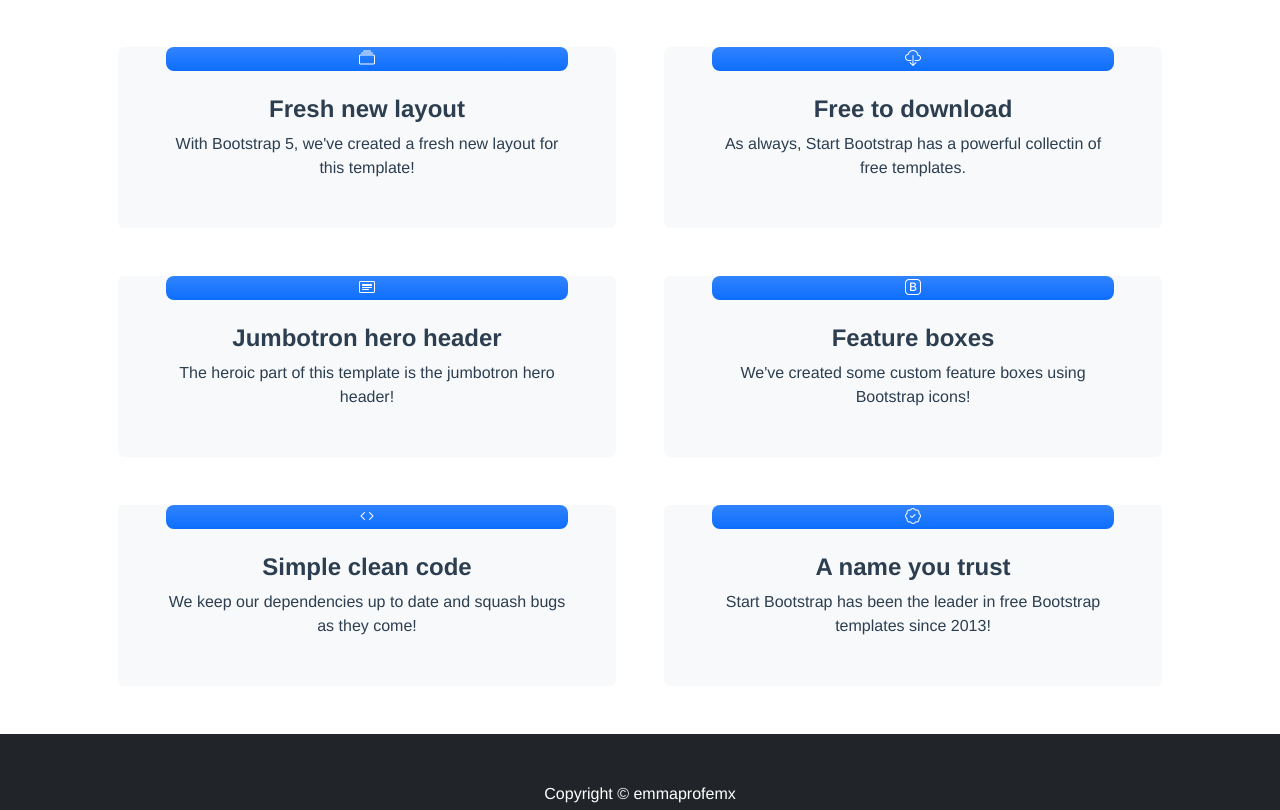
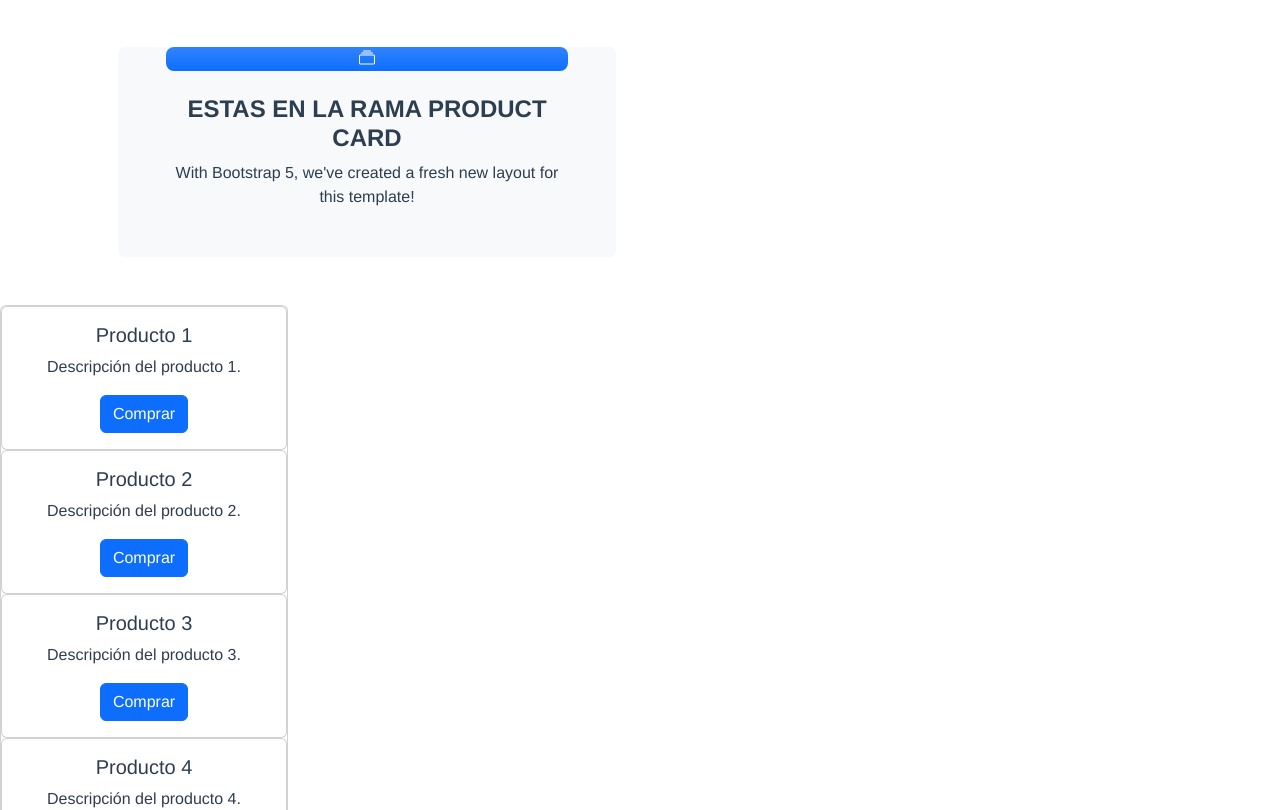
Before and after one commit to emmaprofemx/ProyectoVuev1, a Vue app: page / in a window 1280 px wide. Shown: the part 900-1710 px from the top of the page. Built offline with nearby package versions, Linux system fonts and the light colour scheme.

Commit message:
Cards Productos

```diff
--- a/src/App.vue
+++ b/src/App.vue
@@ -1,10 +1,7 @@
 <template>
   <div id="app">
-    <to-do-item>
-    </to-do-item>
+    <to-do-item></to-do-item>
 </div>
-
-
 </template>
 
 <script>
--- a/src/components/ToDoItem.vue
+++ b/src/components/ToDoItem.vue
@@ -68,7 +68,6 @@
     <li class="nav-item">
       <a class="nav-link" href="#mascotas">Productos para mascotas</a>
     </li>
-
   </ul>
 </nav>
 
@@ -105,7 +104,7 @@
               >
                 <i class="bi bi-collection"></i>
               </div>
-              <h2 class="fs-4 fw-bold">Fresh new layout</h2>
+              <h2 class="fs-4 fw-bold">ESTAS EN LA RAMA PRODUCT CARD</h2>
               <p class="mb-0">
                 With Bootstrap 5, we've created a fresh new layout for this
                 template!
@@ -113,86 +112,58 @@
             </div>
           </div>
         </div>
-        <div class="col-lg-6 col-xxl-4 mb-5">
-          <div class="card bg-light border-0 h-100">
-            <div class="card-body text-center p-4 p-lg-5 pt-0 pt-lg-0">
-              <div
-                class="feature bg-primary bg-gradient text-white rounded-3 mb-4 mt-n4"
-              >
-                <i class="bi bi-cloud-download"></i>
-              </div>
-              <h2 class="fs-4 fw-bold">Free to download</h2>
-              <p class="mb-0">
-                As always, Start Bootstrap has a powerful collectin of free
-                templates.
-              </p>
-            </div>
-          </div>
-        </div>
-        <div class="col-lg-6 col-xxl-4 mb-5">
-          <div class="card bg-light border-0 h-100">
-            <div class="card-body text-center p-4 p-lg-5 pt-0 pt-lg-0">
-              <div
-                class="feature bg-primary bg-gradient text-white rounded-3 mb-4 mt-n4"
-              >
-                <i class="bi bi-card-heading"></i>
-              </div>
-              <h2 class="fs-4 fw-bold">Jumbotron hero header</h2>
-              <p class="mb-0">
-                The heroic part of this template is the jumbotron hero header!
-              </p>
-            </div>
-          </div>
-        </div>
-        <div class="col-lg-6 col-xxl-4 mb-5">
-          <div class="card bg-light border-0 h-100">
-            <div class="card-body text-center p-4 p-lg-5 pt-0 pt-lg-0">
-              <div
-                class="feature bg-primary bg-gradient text-white rounded-3 mb-4 mt-n4"
-              >
-                <i class="bi bi-bootstrap"></i>
-              </div>
-              <h2 class="fs-4 fw-bold">Feature boxes</h2>
-              <p class="mb-0">
-                We've created some custom feature boxes using Bootstrap icons!
-              </p>
-            </div>
-          </div>
-        </div>
-        <div class="col-lg-6 col-xxl-4 mb-5">
-          <div class="card bg-light border-0 h-100">
-            <div class="card-body text-center p-4 p-lg-5 pt-0 pt-lg-0">
-              <div
-                class="feature bg-primary bg-gradient text-white rounded-3 mb-4 mt-n4"
-              >
-                <i class="bi bi-code"></i>
-              </div>
-              <h2 class="fs-4 fw-bold">Simple clean code</h2>
-              <p class="mb-0">
-                We keep our dependencies up to date and squash bugs as they
-                come!
-              </p>
-            </div>
-          </div>
-        </div>
-        <div class="col-lg-6 col-xxl-4 mb-5">
-          <div class="card bg-light border-0 h-100">
-            <div class="card-body text-center p-4 p-lg-5 pt-0 pt-lg-0">
-              <div
-                class="feature bg-primary bg-gradient text-white rounded-3 mb-4 mt-n4"
-              >
-                <i class="bi bi-patch-check"></i>
-              </div>
-              <h2 class="fs-4 fw-bold">A name you trust</h2>
-              <p class="mb-0">
-                Start Bootstrap has been the leader in free Bootstrap templates
-                since 2013!
-              </p>
-            </div>
-          </div>
-        </div>
       </div>
     </div>
+
+    <div class="card" style="width: 18rem;" text-align="">
+ <!--INICIO Area de productos-->
+ <div class="card-deck justify-content-center">
+  <div class="card">
+    <div class="card-body">
+      <h5 class="card-title">Producto 1</h5>
+      <p class="card-text">Descripción del producto 1.</p>
+      <a href="#" class="btn btn-primary">Comprar</a>
+    </div>
+  </div>
+
+  <div class="card">
+    <div class="card-body">
+      <h5 class="card-title">Producto 2</h5>
+      <p class="card-text">Descripción del producto 2.</p>
+      <a href="#" class="btn btn-primary">Comprar</a>
+    </div>
+  </div>
+
+  <div class="card">
+
+    <div class="card-body">
+      <h5 class="card-title">Producto 3</h5>
+      <p class="card-text">Descripción del producto 3.</p>
+      <a href="#" class="btn btn-primary">Comprar</a>
+    </div>
+  </div>
+  <div class="card">
+
+    <div class="card-body">
+      <h5 class="card-title">Producto 4</h5>
+      <p class="card-text">Descripción del producto 4.</p>
+      <a href="#" class="btn btn-primary">Comprar</a>
+    </div>
+  </div>
+  <div class="card">
+
+    <div class="card-body">
+      <h5 class="card-title">Producto 5</h5>
+      <p class="card-text">Descripción del producto 5.</p>
+      <a href="#" class="btn btn-primary">Comprar</a>
+    </div>
+  </div>
+</div>
+
+  <!--FIN DE Area de productos-->
+</div>
+
+
   </section>
 
   <!-- Footer-->
```
Also changed, not shown: src/components/ProductCard.vue (added, +21 -0 lines).
